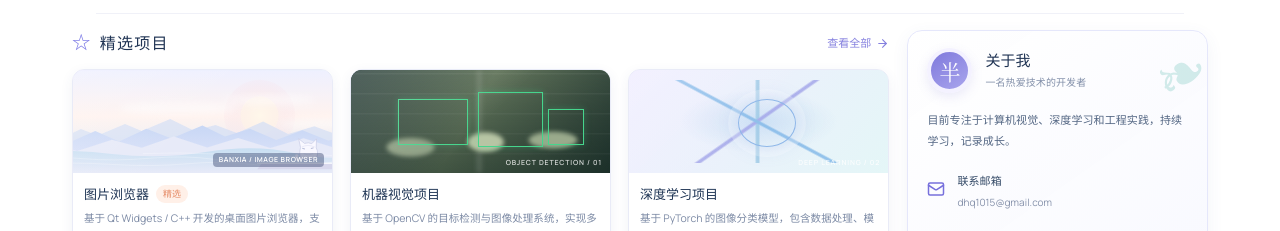
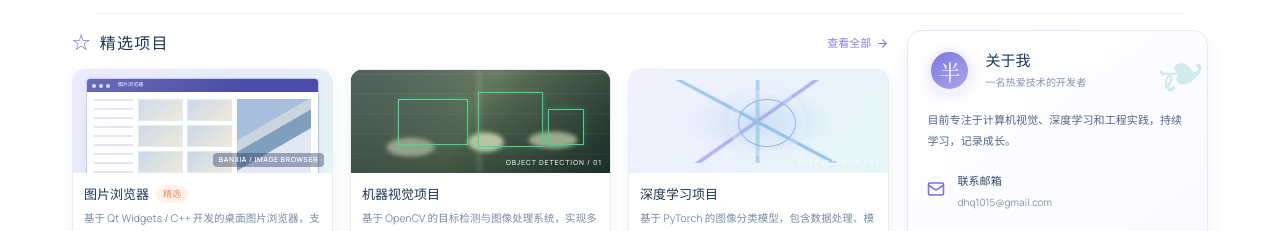
Before and after one commit to banxia-prgo/my-portfolio-web, a Vue app in the folder frontend/: page / in a window 1280 px wide. Shown: the part 503-734 px from the top of the page. Built offline with nearby package versions, Linux system fonts and the light colour scheme; no server answers; a web font is replaced by a local one.

Commit message:
Refine the image-browser project preview

```diff
--- a/frontend/src/views/HomeView.vue
+++ b/frontend/src/views/HomeView.vue
@@ -70,7 +70,10 @@ onMounted(async () => {
         <div class="bx-project-grid">
           <article class="bx-project-card">
             <RouterLink class="bx-project-card__visual" :to="featuredProject?.href || '/projects/'">
-              <img src="/images/home-hero-landscape.svg" alt="图片浏览器项目预览" class="bx-project-card__image bx-project-card__image--gallery">
+              <div class="bx-browser-mock" aria-label="图片浏览器界面预览">
+                <div class="bx-browser-mock__bar"><i></i><i></i><i></i><span>图片浏览器</span></div>
+                <div class="bx-browser-mock__body"><div class="bx-browser-mock__side"></div><div class="bx-browser-mock__tiles"><i></i><i></i><i></i><i></i><i></i><i></i></div><div class="bx-browser-mock__preview"></div></div>
+              </div>
               <span class="bx-project-card__visual-label">BANXIA / IMAGE BROWSER</span>
             </RouterLink>
             <div class="bx-project-card__body">
```
